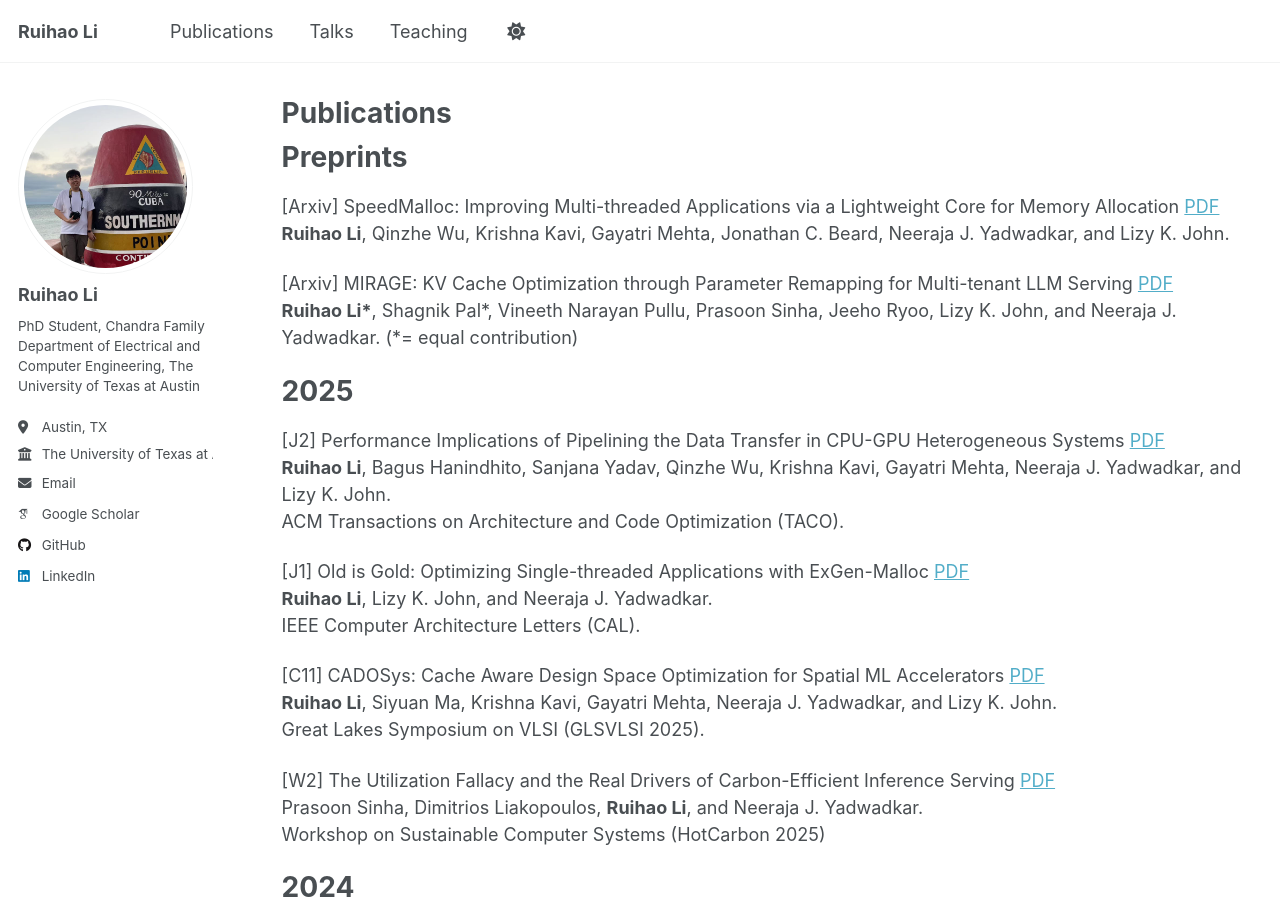
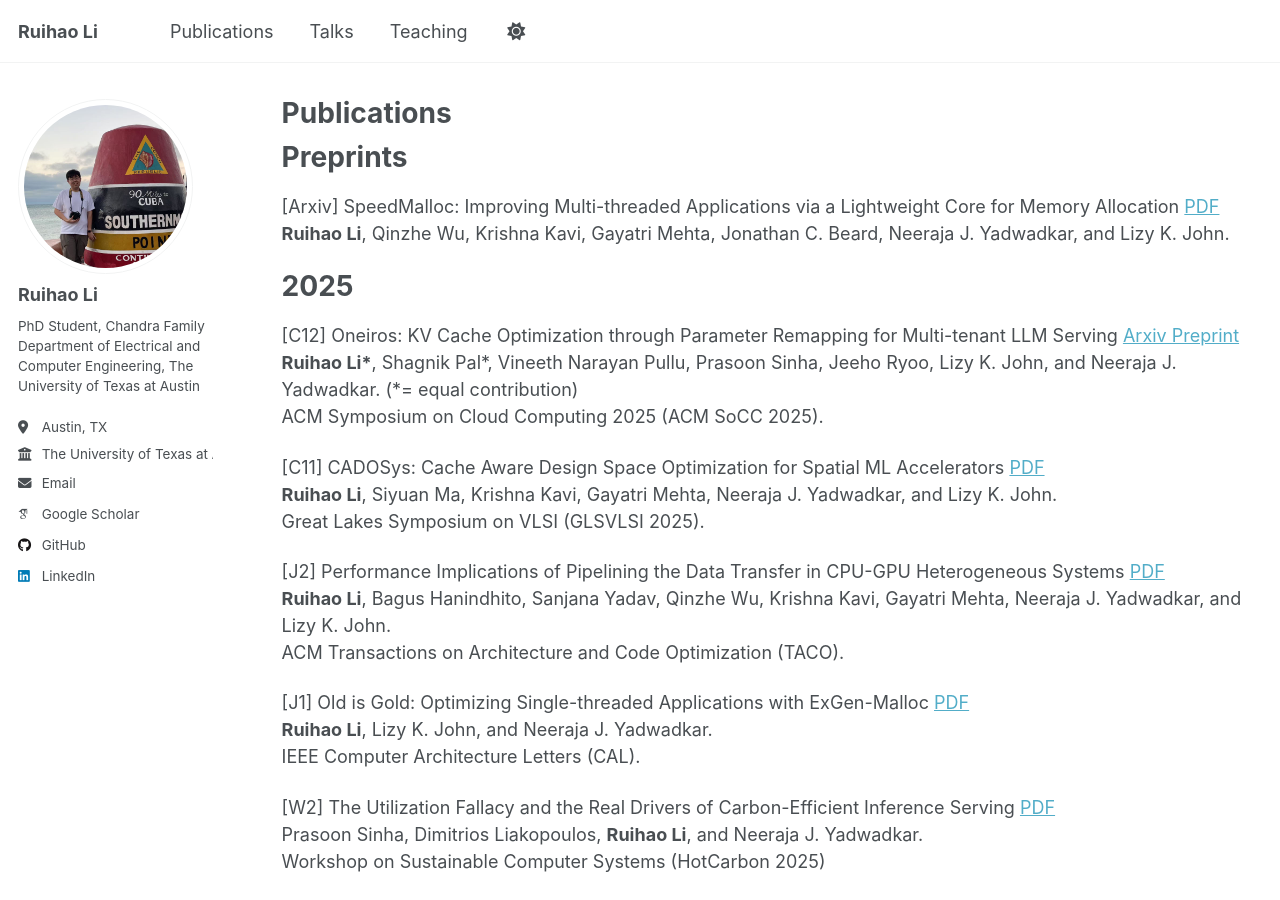
Before and after one commit to lrh12580/lrh12580.github.io, a Jekyll site: the page built from _publications/publications.md, in a window 1280 px wide and 900 px high. Built offline with Jekyll 4.4.1, drawn with Linux system fonts in a browser that asks for light colours; some web fonts are replaced.

Commit message:
add socc

```diff
--- a/_publications/publications.md
+++ b/_publications/publications.md
@@ -10,11 +10,16 @@ Preprints
 [Arxiv] SpeedMalloc: Improving Multi-threaded Applications via a Lightweight Core for Memory Allocation [PDF](https://arxiv.org/pdf/2508.20253) <br>
 **Ruihao Li**, Qinzhe Wu, Krishna Kavi, Gayatri Mehta, Jonathan C. Beard, Neeraja J. Yadwadkar, and Lizy K. John. <br>
 
-[Arxiv] MIRAGE: KV Cache Optimization through Parameter Remapping for Multi-tenant LLM Serving [PDF](https://arxiv.org/pdf/2507.11507) <br>
-**Ruihao Li\***, Shagnik Pal\*, Vineeth Narayan Pullu, Prasoon Sinha, Jeeho Ryoo, Lizy K. John, and Neeraja J. Yadwadkar. (*= equal contribution) <br>
-
 2025
 ======
+[C12] Oneiros: KV Cache Optimization through Parameter Remapping for Multi-tenant LLM Serving [Arxiv Preprint](https://arxiv.org/pdf/2507.11507) <br>
+**Ruihao Li\***, Shagnik Pal\*, Vineeth Narayan Pullu, Prasoon Sinha, Jeeho Ryoo, Lizy K. John, and Neeraja J. Yadwadkar. (*= equal contribution) <br>
+ACM Symposium on Cloud Computing 2025 (ACM SoCC 2025).
+
+[C11] CADOSys: Cache Aware Design Space Optimization for Spatial ML Accelerators [PDF](./Li_GLSVLSI_2025.pdf) <br>
+**Ruihao Li**, Siyuan Ma, Krishna Kavi, Gayatri Mehta, Neeraja J. Yadwadkar, and Lizy K. John. <br>
+Great Lakes Symposium on VLSI (GLSVLSI 2025).
+
 [J2] Performance Implications of Pipelining the Data Transfer in CPU-GPU Heterogeneous Systems [PDF](./Li_TACO_2025_UVM.pdf) <br>
 **Ruihao Li**, Bagus Hanindhito, Sanjana Yadav, Qinzhe Wu, Krishna Kavi, Gayatri Mehta, Neeraja J. Yadwadkar, and Lizy K. John. <br>
 ACM Transactions on Architecture and Code Optimization (TACO).
@@ -22,10 +27,6 @@ ACM Transactions on Architecture and Code Optimization (TACO).
 [J1] Old is Gold: Optimizing Single-threaded Applications with ExGen-Malloc  [PDF](./Li_CAL_2025.pdf) <br>
 **Ruihao Li**, Lizy K. John, and Neeraja J. Yadwadkar. <br>
 IEEE Computer Architecture Letters (CAL).
-
-[C11] CADOSys: Cache Aware Design Space Optimization for Spatial ML Accelerators [PDF](./Li_GLSVLSI_2025.pdf) <br>
-**Ruihao Li**, Siyuan Ma, Krishna Kavi, Gayatri Mehta, Neeraja J. Yadwadkar, and Lizy K. John. <br>
-Great Lakes Symposium on VLSI (GLSVLSI 2025).
 
 [W2] The Utilization Fallacy and the Real Drivers of Carbon-Efficient Inference Serving [PDF](./Sinha_Hotcarbon_2025.pdf)<br>
 Prasoon Sinha, Dimitrios Liakopoulos, **Ruihao Li**, and Neeraja J. Yadwadkar. <br>
```
